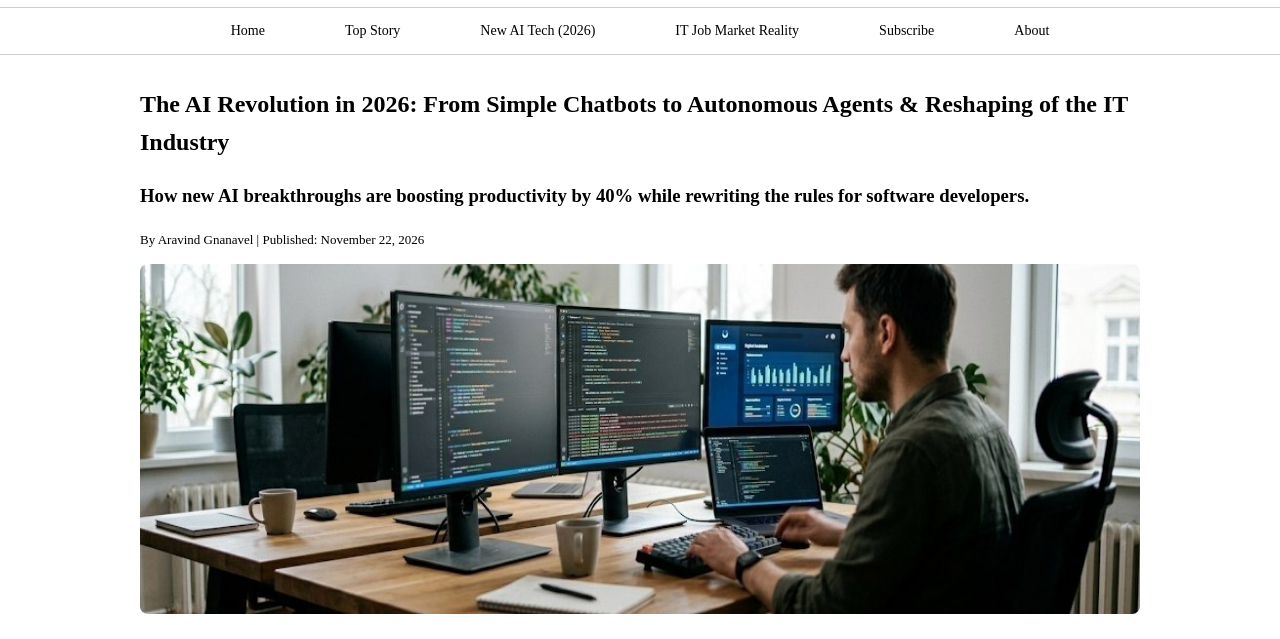
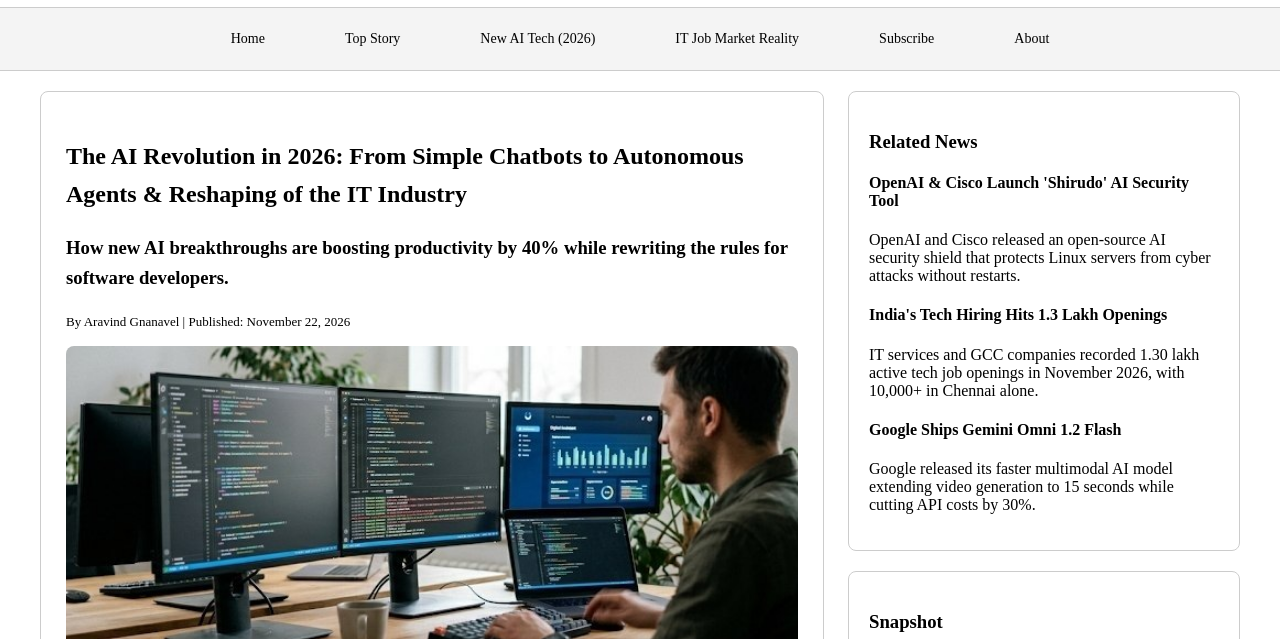
Before and after one commit to aravindgnanavel/The-Daily-Brief, a plain HTML site: page index.html in a window 1280 px wide. Shown: the part 154-793 px from the top of the page. Drawn offline with Linux system fonts and the light colour scheme.

Commit message:
fix mobile menu toggle and responsive overflows

```diff
--- a/Style.css
+++ b/Style.css
@@ -16,13 +16,23 @@ body{
 }
 
 .nav-bar{
+    position:sticky;
+    top:0;
+    z-index:1000;
+    background-color:#f4f4f4;
+    justify-content:center;
+    align-items:center;
+    padding: 8px 0;
+    border-top: 1px solid #ccc;
+    border-bottom: 1px solid #ccc;
+}
+
+.nav-links{
     display:flex;
     justify-content:center;
     align-items:center;
     gap: 80px;
     padding: 15px 0;
-    border-top: 1px solid #ccc;
-    border-bottom: 1px solid #ccc;
 }
 
 .nav-bar a{
@@ -32,23 +42,41 @@ body{
     font-weight: 500;
 }
 
+.menu-toggle, .menu-icon{
+    display: none;
+}
+
+.grid-container{
+    max-width: 1200px;
+    margin: 20px auto;
+    display:grid;
+    grid-template-columns: 2fr 1fr;
+    gap: 24px;
+    align-items:start;
+}
+
 article img {
   width: 100%;
   height: 350px;
   border-radius: 8px;
+  object-fit: cover;
 }
 
 main {
-  max-width: 1000px;
-  margin: 0 auto;
-  padding: 10px;
+  background-color:white;
+  border: 1px solid #ccc;
+  border-radius: 8px;
+  padding: 25px;
   line-height: 1.6;
 }
 
 table{
     width:100%;
     border-collapse:collapse;
-    margin:10px 0
+    margin:10px 0;
+    display:block;
+    overflow-x:auto;
+
 }
 
 th, td{
@@ -96,6 +124,22 @@ button{
     border:1px solid black;
     border-radius:  50px;
     box-shadow: 0 3px 8px rgba(0, 0, 0, 0.418);
+    cursor: pointer;
+}
+
+.sidebar{
+    position:sticky;
+    top:65px;
+    display:flex;
+    flex-direction:column;
+    gap:20px;
+}
+
+.sidebar-box{
+    background-color: white;
+    border: 1px solid #ccc;
+    border-radius: 8px;
+    padding:20px;
 }
 
 footer{
@@ -103,3 +147,31 @@ footer{
     padding: 20px;
     background-color: #757575;
 }
+
+@media (max-width: 768px){
+    .menu-icon{
+        display: block;
+        font-size:18px;
+        font-weight:bold;
+        padding: 12px 20px;
+        cursor:pointer;
+    }
+
+    .nav-links{
+        display:none;
+        flex-direction: column;
+        gap: 18px;
+    }
+
+    .menu-toggle:checked ~ .nav-links{
+        display:flex;
+    }
+
+    .menu-links {
+        display:flex;
+    }
+
+   .grid-container{
+    grid-template-columns: 1fr;
+   }
+}
--- a/index.html
+++ b/index.html
@@ -6,10 +6,11 @@
   <meta name="viewport" content="width=device-width, initial-scale=1.0" />
   <title>The Daily Brief</title>
   <link rel="icon" href="img/icon.png" type="image/png" />
-  <link rel="stylesheet" href="Style.css" />
+  <link rel="stylesheet" href="style.css" />
 </head>
 
 <body>
+  <!-- Header Section -->
   <header>
     <div class="header-content">
       <img src="img/logo.jpg" alt="The Daily Brief Logo" width="450px" />
@@ -18,16 +19,25 @@
         2026
       </h3>
     </div>
+  </header>
+  <!-- Navigation Bar Section -->
   <nav class="nav-bar">
+    <!--Hamburger Menu-->
+    <input type="checkbox" id="menu-toggle" class="menu-toggle" />
+    <label for="menu-toggle" class="menu-icon">&#9776;Menu</label>
+    <div class="nav-links">
       <a href="#">Home</a>
       <a href="#Top-story">Top Story</a>
       <a href="#new-ai-tech">New AI Tech (2026)</a>
       <a href="#it-market">IT Job Market Reality</a>
       <a href="#subscribe">Subscribe</a>
       <a href="#about">About</a>
+    </div>
   </nav>
-  </header>
+  <div class="grid-container">
+    <!-- Main Content -->
     <main>
+      <!-- Top Article Section -->
       <article id="Top-story">
         <h2>
           The AI Revolution in 2026: From Simple Chatbots to Autonomous Agents &
@@ -37,7 +47,9 @@
           How new AI breakthroughs are boosting productivity by 40% while
           rewriting the rules for software developers.
         </h3>
-      <p style="font-size: 13px;">By Aravind Gnanavel | Published: November 22, 2026</p>
+        <p style="font-size: 13px">
+          By Aravind Gnanavel | Published: November 22, 2026
+        </p>
         <img src="img/img.jpg" alt="AI Revolution in 2026" />
         <p>
           <i>Modern AI tools are helping developers build software faster in
@@ -55,6 +67,7 @@
             replace those who don't."</strong>
         </p>
       </article>
+      <!-- New AI Technologies Section -->
       <section id="new-ai-tech">
         <h2>What is New in AI (2026)</h2>
         <p>
@@ -62,6 +75,7 @@
           changing how developers build software and how businesses work every
           day:
         </p>
+        <!-- New AI Technologies Table Section -->
         <table border="1">
           <thead>
             <tr>
@@ -112,7 +126,8 @@
           </tbody>
         </table>
       </section>
-    <aside id="it-market">
+      <!-- IT Job Market Section -->
+      <section id="it-market">
         <h2>IT Job Market Reality in 2026</h2>
         <p>
           How AI is Changing Hiring and software jobs in the IT industry today
@@ -136,25 +151,65 @@
             skills with basic AI integration stand out in interviews.
           </li>
         </ul>
-    </aside>
+      </section>
+      <!-- Subscription Form Section-->
       <form id="subscribe" onsubmit="
           alert('Thank you for subscribing!');
-            return false;">
-      <h2>
-        Subscribe to The Daily Brief
-      </h2>
+          return false;
+        ">
+        <h2>Subscribe to The Daily Brief</h2>
         <p>
-        Get weekly updates on AI breakthroughs and IT career trends directly in your inbox.
+          Get weekly updates on AI breakthroughs and IT career trends directly
+          in your inbox.
         </p>
         <label>Full Name:</label>
-      <input type="text" name="fullname" placeholder="Enter Your Name" required />
+        <input type="text" name="fullname" placeholder="Enter Your Name" required  autocomplete="off"/>
         <label>Email Address:</label>
-      <input type="email" name="email" placeholder="Enter Your Email Address" required />
+        <input type="email" name="email" placeholder="Enter Your Email Address" required autocomplete="off"/>
         <button type="Submit">Subscribe</button>
       </form>
     </main>
+    <!--Right side News Boxes Section -->
+    <aside class="sidebar">
+      <!--Recent News Box-->
+      <div class="sidebar-box">
+        <h3>Related News</h3>
+        <div class="news-item">
+          <h4>OpenAI & Cisco Launch 'Shirudo' AI Security Tool</h4>
+          <p>OpenAI and Cisco released an open-source AI security shield that protects Linux servers from cyber attacks
+            without
+            restarts.</p>
+        </div>
+        <div class="news-item">
+          <h4>India's Tech Hiring Hits 1.3 Lakh Openings</h4>
+          <p>IT services and GCC companies recorded 1.30 lakh active tech job openings in November 2026, with 10,000+ in
+            Chennai
+            alone.</p>
+        </div>
+        <div class="news-item">
+          <h4>Google Ships Gemini Omni 1.2 Flash</h4>
+          <p>Google released its faster multimodal AI model extending video generation to 15 seconds while cutting API
+            costs by 30%.</p>
+        </div>
+      </div>
+      <!--News Snapshot-->
+      <div class="sidebar-box">
+        <h3>Snapshot</h3>
+        <ul class="snapshot-list">
+          <li><b>Active Tech Jobs (India):</b> 1.30 Lakh openings (+27% YoY growth)</li>
+          <li><b>Top Hiring Cities:</b> Bengaluru (35k), Hyderabad (16k), Chennai (10k)</li>
+          <li><b>IT Services Hiring:</b> Top 24 Indian IT firms added 31,000+ staff in 6 months</li>
+          <li><b>Work Mode Trend:</b> 82% of tech roles now operate in Work-From-Office mode</li>
+        </ul>
+      </div>
+    </aside>
+  </div>
+  <!-- Footer Section -->
   <footer id="about">
-    <p>&copy; 2026 The Daily Brief. All rights reserved. | Contact:editor@thedailybrief.com</p>
+    <p>
+      &copy; 2026 The Daily Brief. All rights reserved. |
+      Contact:editor@thedailybrief.com
+    </p>
   </footer>
 </body>
 
```
Lines whose indentation alone changed are shown as unchanged.
